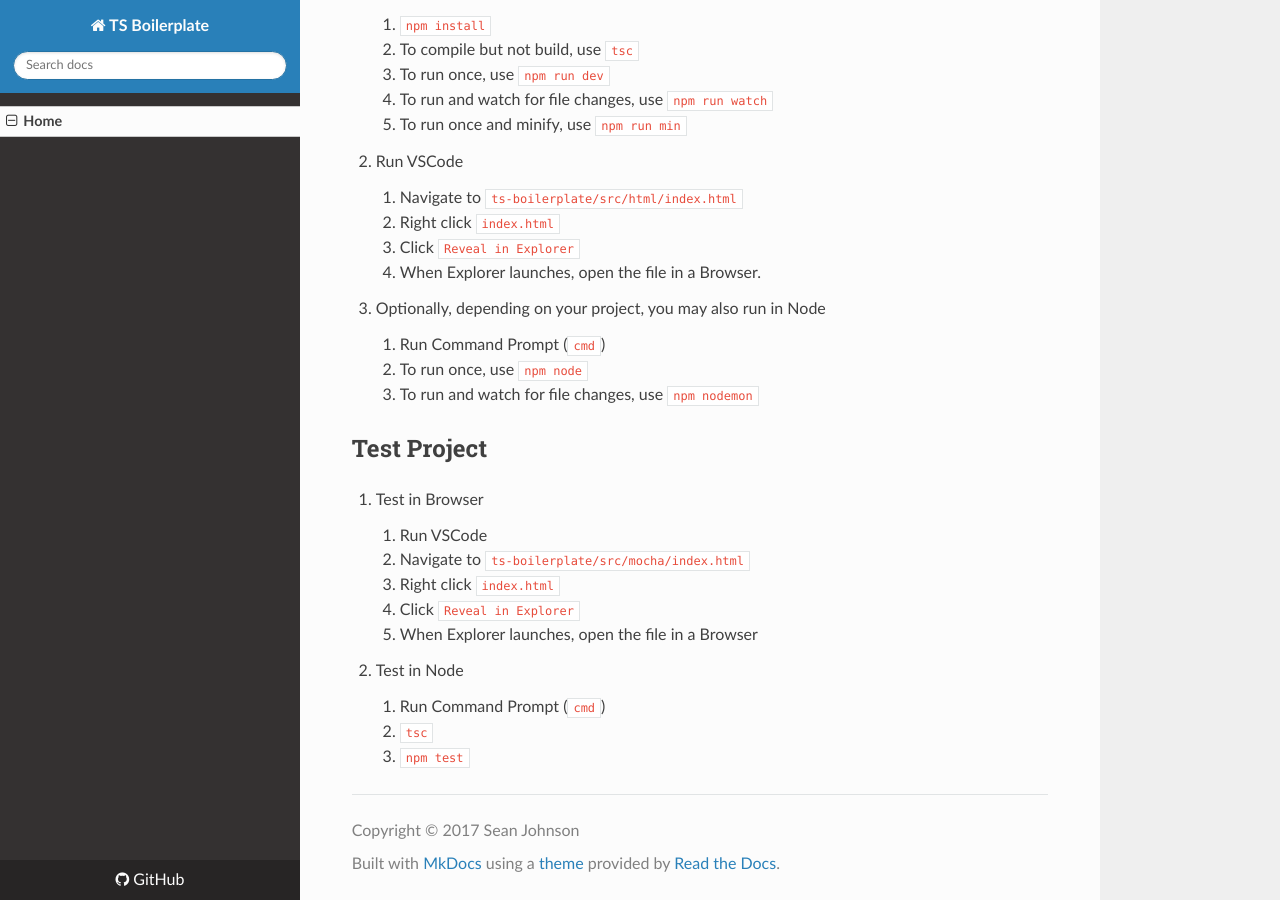
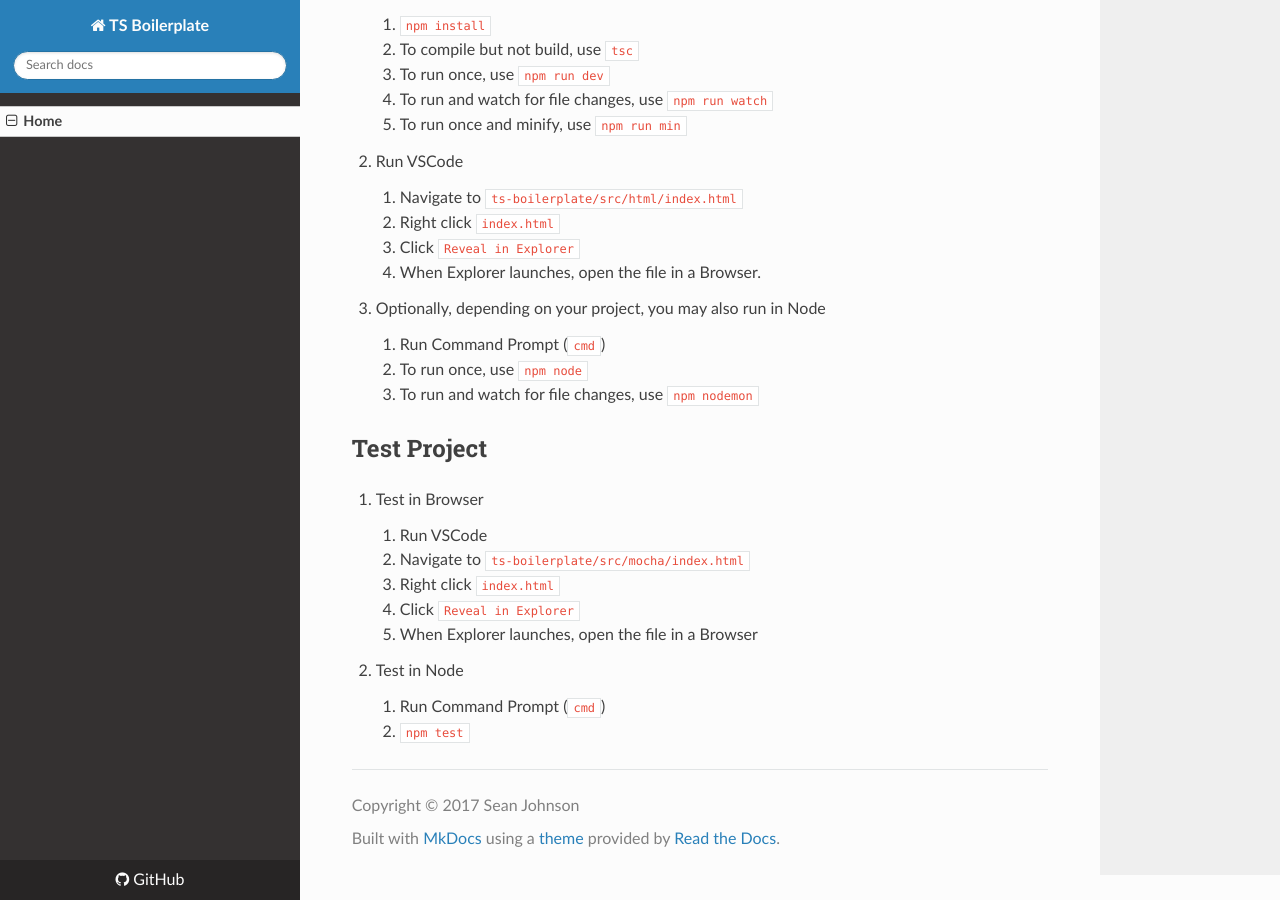
Before and after one commit to sjohnsonaz/ts-boilerplate, an MkDocs documentation site: the page built from docs/index.md, in a window 1280 px wide and 900 px high, scrolled down 1164 px. Built offline with MkDocs 1.6.1, drawn with Linux system fonts in a browser that asks for light colours; nearby versions of some CDN libraries; old or Windows-style settings are respelled for this version of MkDocs.

```diff
--- a/docs/index.md
+++ b/docs/index.md
@@ -66,5 +66,4 @@ This boilerplate can be used to start any TypeScript project. It also may be use
 
 2. Test in Node
     1. Run Command Prompt (`cmd`)
-    2. `tsc`
-    3. `npm test`
+    2. `npm test`
```
